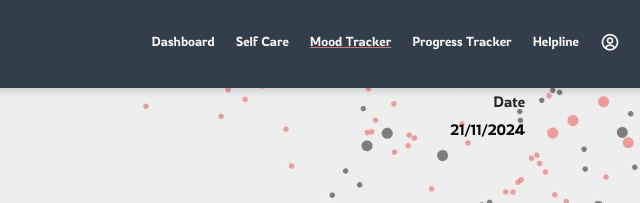
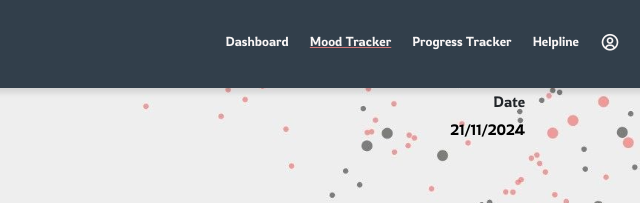
Before and after one commit to ananya-sh30/WhisperingWillow_GDSC_Hackathon, a plain HTML site: page mood.html in a window 1280 px wide. Shown: the top 203 px of the page, 640-1280 px from the left. Drawn offline with nearby package versions, Linux system fonts and the light colour scheme; a web font is replaced by a local one.

Commit message:
Update mood.html

```diff
--- a/mood.html
+++ b/mood.html
@@ -30,9 +30,7 @@
             <li class="nav-item active">
               <a class="nav-link" href="./project.html" >Dashboard<span class="sr-only">(current)</span></a>
             </li>
-            <li class="nav-item">
-              <a class="nav-link" href="./selfcare.html">Self Care</a>
-            </li>
+
             <li class="nav-item">
               <a class="nav-link" href="./mood.html" style="text-decoration: underline;text-decoration-color: rgb(208, 116, 116);">Mood Tracker</a>
             </li>
```
